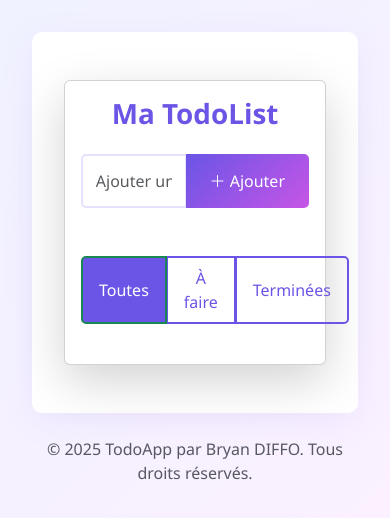
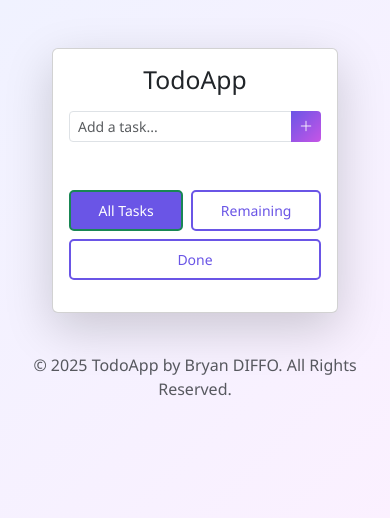
Before and after one commit to bryaneibon/todo, a plain HTML site: page index.html in a window 390 px wide. Drawn offline with nearby package versions, Linux system fonts and the light colour scheme.

Commit message:
git commit -m "refactor(mobile): optimize mobile layout and button sizes - Add responsive container classes - Reduce button sizes on mobile - Hide 'Add' text on mobile - Add proper spacing for mobile view"

```diff
--- a/index.html
+++ b/index.html
@@ -13,24 +13,24 @@
 </head>
 
 <body class="bg-light">
-  <div class="container py-5">
-    <div class="card shadow-lg">
-      <div class="card-body">
-        <h1 class="text-center mb-4">Ma TodoList</h1>
+  <div class="container-fluid container-md py-3 py-md-5">
+    <div class="card shadow-lg mx-2 mx-md-auto" style="max-width: 540px;">
+      <div class="card-body p-3 p-md-4">
+        <h1 class="text-center mb-3 mb-md-4 h2">TodoApp</h1>
 
         <form class="todo-form">
-          <div class="input-group mb-3">
-            <input type="text" class="form-control todo-input" placeholder="Ajouter une tâche...">
-            <button type="submit" class="btn btn-success todo-button">
-              <i class="bi bi-plus-lg"></i> Ajouter
+          <div class="input-group input-group-sm mb-3">
+            <input type="text" class="form-control" placeholder="Add a task...">
+            <button type="submit" class="btn todo-button">
+              <i class="bi bi-plus-lg"></i><span class="d-none d-md-inline ms-1">Add</span>
             </button>
           </div>
         </form>
 
-        <div class="btn-group w-100 mb-4" role="group">
-          <button class="btn btn-outline-success filter-btn active" data-filter="all">Toutes</button>
-          <button class="btn btn-outline-success filter-btn" data-filter="active">À faire</button>
-          <button class="btn btn-outline-success filter-btn" data-filter="completed">Terminées</button>
+        <div class="d-flex gap-2 mb-3 mb-md-4 flex-wrap">
+          <button class="btn btn-sm btn-outline-success flex-grow-1 filter-btn active" data-filter="all">All Tasks</button>
+          <button class="btn btn-sm btn-outline-success flex-grow-1 filter-btn" data-filter="active">Remaining</button>
+          <button class="btn btn-sm btn-outline-success flex-grow-1 filter-btn" data-filter="completed">Done</button>
         </div>
 
         <ul class="todo-list list-group"></ul>
@@ -39,8 +39,8 @@
   </div>
 
   <footer class="text-center mt-4">
-    <p class="text-muted">&copy; <span id="year"></span> TodoApp par Bryan DIFFO. Tous droits réservés.</p>
-</footer>
+    <p class="text-muted">&copy; <span id="year"></span> TodoApp by Bryan DIFFO. All Rights Reserved.</p>
+  </footer>
 
   <script src="https://cdn.jsdelivr.net/npm/bootstrap@5.3.3/dist/js/bootstrap.bundle.min.js"
     integrity="sha384-YvpcrYf0tY3lHB60NNkmXc5s9fDVZLESaAA55NDzOxhy9GkcIdslK1eN7N6jIeHz" crossorigin="anonymous">
--- a/js/index.js
+++ b/js/index.js
@@ -20,7 +20,6 @@ class TodoList {
         $('#year').text(currentYear);
     }
 
-    // Le reste du code reste le même
     addEventListeners() {
         this.$form.on('submit', (e) => {
             e.preventDefault();
```
